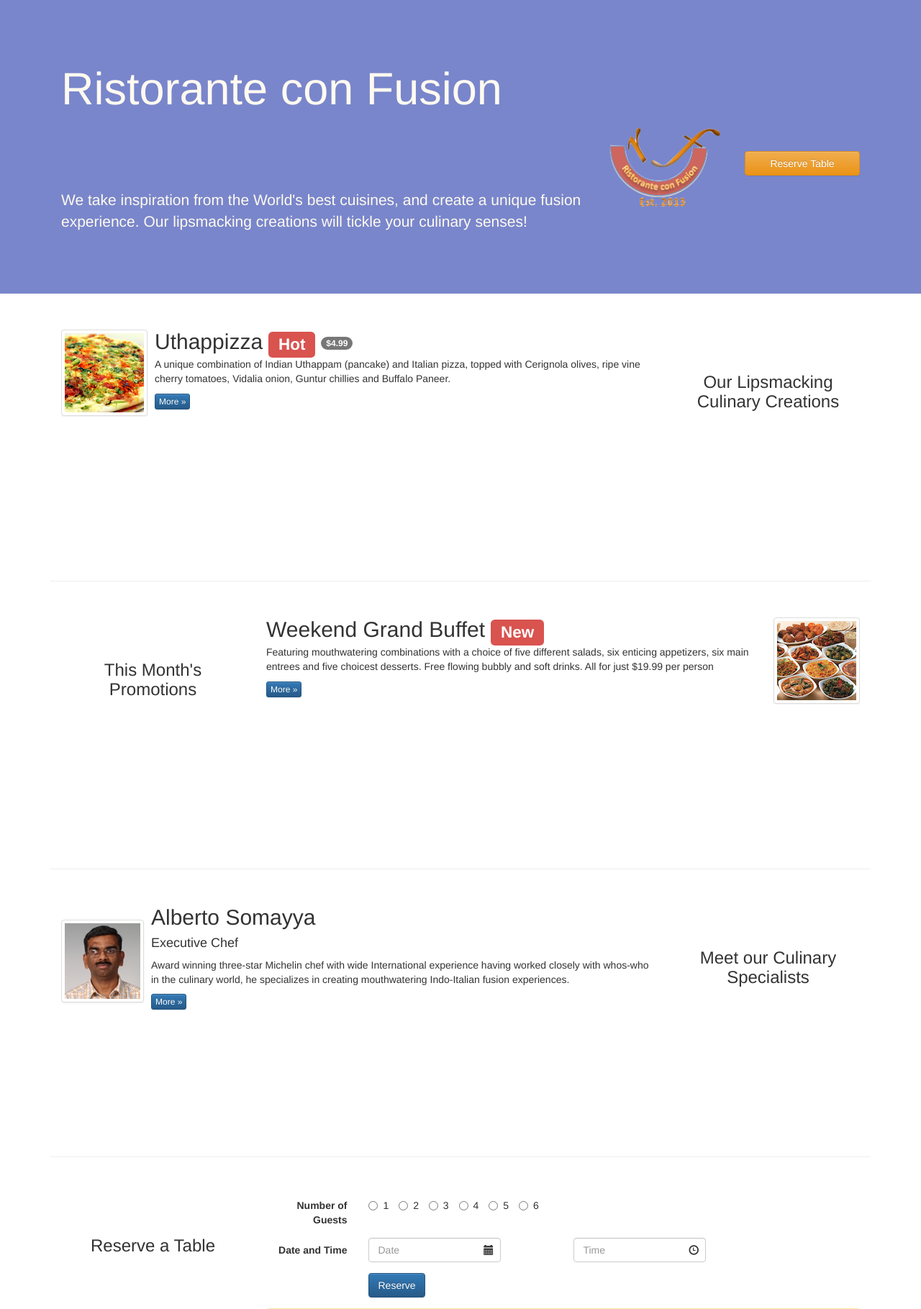
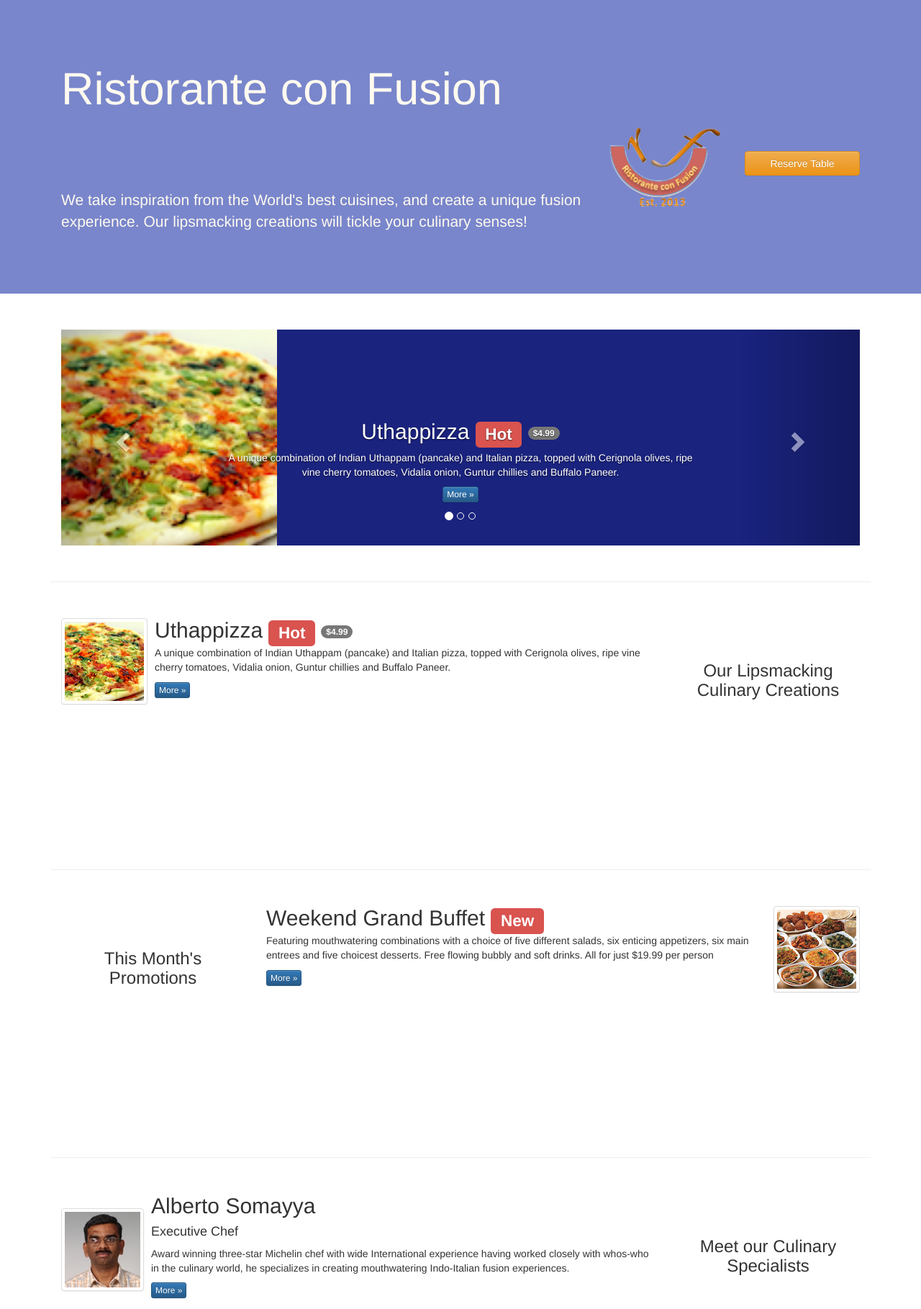
Before and after one commit to TiagoJustino/coursera, a web app: file full-stack-web-development/02-front-end-web-ui-frameworks-and-tools/01-confusion/index.html in a window 1280 px wide. Shown: the part 51-1870 px from the top of the page at 72% size. Run offline with its HTML, style and script files only (its server is not run), Linux system fonts and the light colour scheme.

Commit message:
week 3 lesson 5

```diff
--- a/full-stack-web-development/02-front-end-web-ui-frameworks-and-tools/01-confusion/css/mystyles.css
+++ b/full-stack-web-development/02-front-end-web-ui-frameworks-and-tools/01-confusion/css/mystyles.css
@@ -72,3 +72,16 @@ body{
 .affix {
   top:100px;
 }
+
+.carousel {
+  background:#1A237E;
+}
+.carousel .item {
+  height: 300px;
+}
+.item img {
+  position: absolute;
+  top: 0;
+  left: 0;
+  min-height: 300px;
+}
--- a/full-stack-web-development/02-front-end-web-ui-frameworks-and-tools/01-confusion/index.html
+++ b/full-stack-web-development/02-front-end-web-ui-frameworks-and-tools/01-confusion/index.html
@@ -121,6 +121,65 @@
     </header>
 
     <div class="container">
+      <div class="row row-content">
+        <div class="col-xs-12">
+          <div id="mycarousel" class="carousel slide" data-ride="carousel">
+            <!-- Indicators -->
+            <ol class="carousel-indicators">
+              <li data-target="#mycarousel" data-slide-to="0" class="active"></li>
+              <li data-target="#mycarousel" data-slide-to="1"></li>
+              <li data-target="#mycarousel" data-slide-to="2"></li>
+            </ol>
+            <!-- Wrapper for slides -->
+            <div class="carousel-inner" role="listbox">
+              <div class="item active">
+                <img class="img-responsive"
+                         src="img/uthappizza.png" alt="Uthappizza">
+                <div class="carousel-caption">
+                  <h2>Uthappizza  <span class="label label-danger">Hot</span> <span class="badge">$4.99</span></h2>
+                  <p>A unique combination of Indian Uthappam (pancake) and
+                     Italian pizza, topped with Cerignola olives, ripe vine
+                     cherry tomatoes, Vidalia onion, Guntur chillies and
+                     Buffalo Paneer.</p>
+                  <p><a class="btn btn-primary btn-xs" href="#">More &raquo;</a></p>
+                </div>
+              </div>
+              <div class="item">
+                <img class="img-responsive" src="img/buffet.png" alt="buffet">
+                <div class="carousel-caption">
+                  <h2>Weekend Grand Buffet <span class="label label-danger label-xs">New</span></h2>
+                  <p>Featuring mouthwatering combinations with a choice of
+                        five different salads, six enticing appetizers, six
+                        main entrees and five choicest desserts. Free flowing
+                        bubbly and soft drinks. All for just $19.99 per person.</p>
+                  <p><a class="btn btn-primary btn-xs" href="#">More &raquo;</a></p>
+                </div>
+              </div>
+              <div class="item">
+                <img class="img-responsive" src="img/alberto.png" alt="Alberto Somayya">
+                <div class="carousel-caption">
+                  <h4>Executive Chef</h4>
+                  <p>Award winning three-star Michelin chef with wide
+                     International experience having worked closely with
+                     whos-who in the culinary world, he specializes in
+                     creating mouthwatering Indo-Italian fusion experiences.</p>
+                  <p><a class="btn btn-primary btn-xs" href="#">More &raquo;</a></p>
+                </div>
+              </div>
+            </div>
+            <!-- Controls -->
+            <a class="left carousel-control" href="#mycarousel" role="button" data-slide="prev">
+              <span class="glyphicon glyphicon-chevron-left" aria-hidden="true"></span>
+              <span class="sr-only">Previous</span>
+            </a>
+            <a class="right carousel-control" href="#mycarousel" role="button" data-slide="next">
+              <span class="glyphicon glyphicon-chevron-right" aria-hidden="true"></span>
+              <span class="sr-only">Next</span>
+            </a>
+          </div>
+        </div>
+      </div>
+
       <div class="row row-content">
         <div class="col-xs-12 col-sm-3 col-sm-push-9">
           <p style="padding:20px;"></p>
```
Lines whose indentation alone changed are shown as unchanged.
